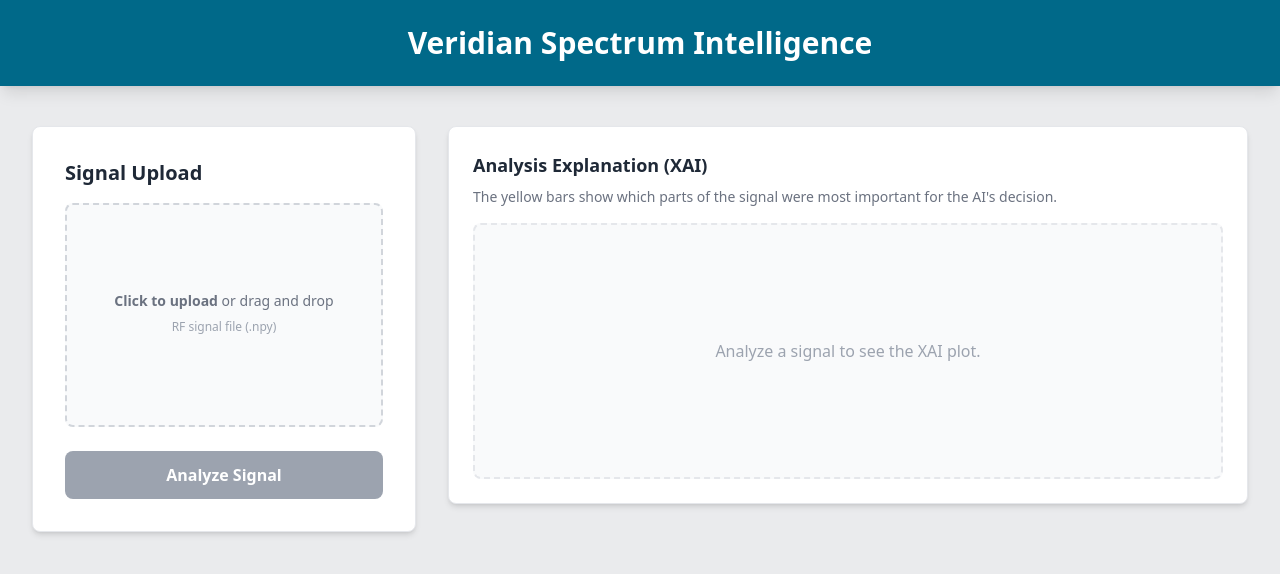
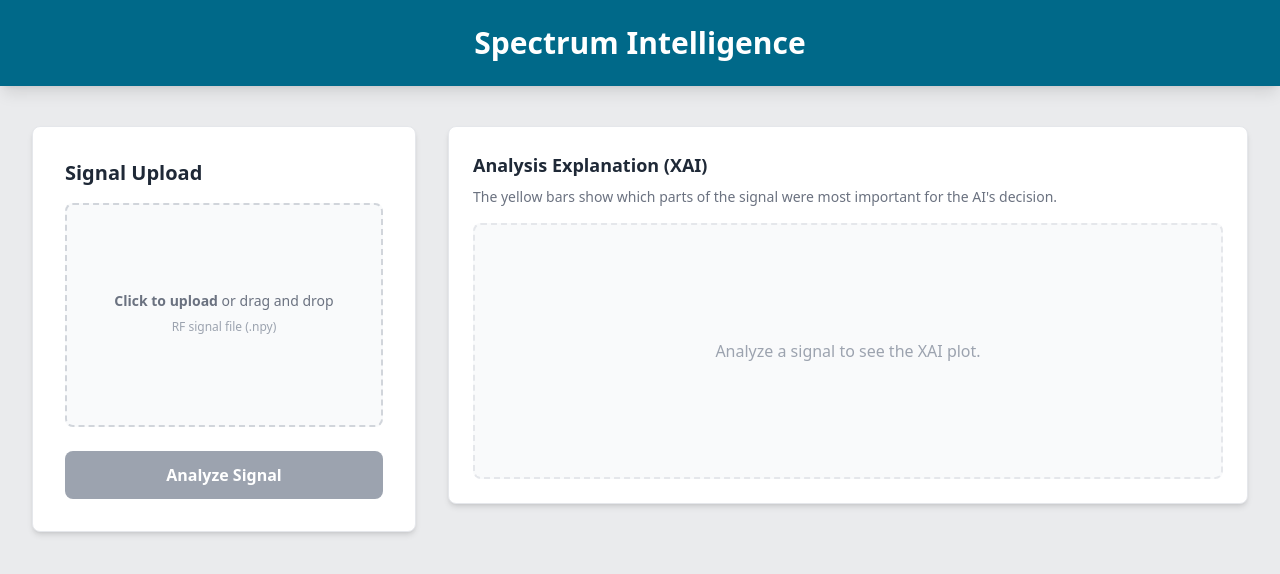
Before and after one commit to Veebeeo/rf_fingerprinting, a React (Vite) app in the folder frontend/: page / in a window 1280 px wide. Shown: the top 574 px of the page. Built offline with nearby package versions, Linux system fonts and the light colour scheme.

Commit message:
minor changes

```diff
--- a/frontend/src/App.jsx
+++ b/frontend/src/App.jsx
@@ -62,7 +62,7 @@ function App() {
     <div className="bg-dreamy font-sans min-h-screen">
       <header className="bg-ocean text-white shadow-lg">
         <div className="max-w-7xl mx-auto py-6 px-4 sm:px-6 lg:px-8 text-center">
-          <h1 className="text-3xl font-bold leading-tight">Veridian Spectrum Intelligence</h1>
+          <h1 className="text-3xl font-bold leading-tight">Spectrum Intelligence</h1>
         </div>
       </header>
 
```
